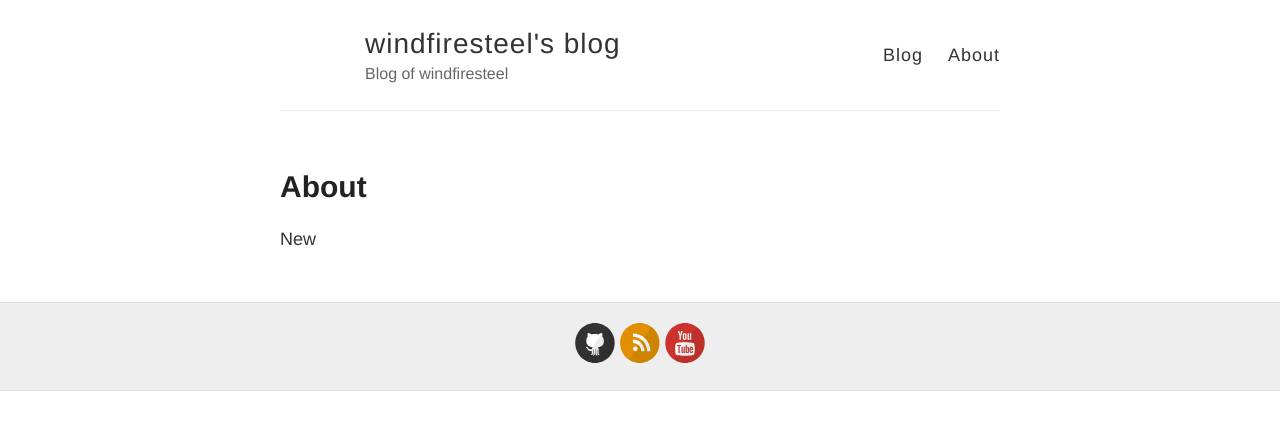
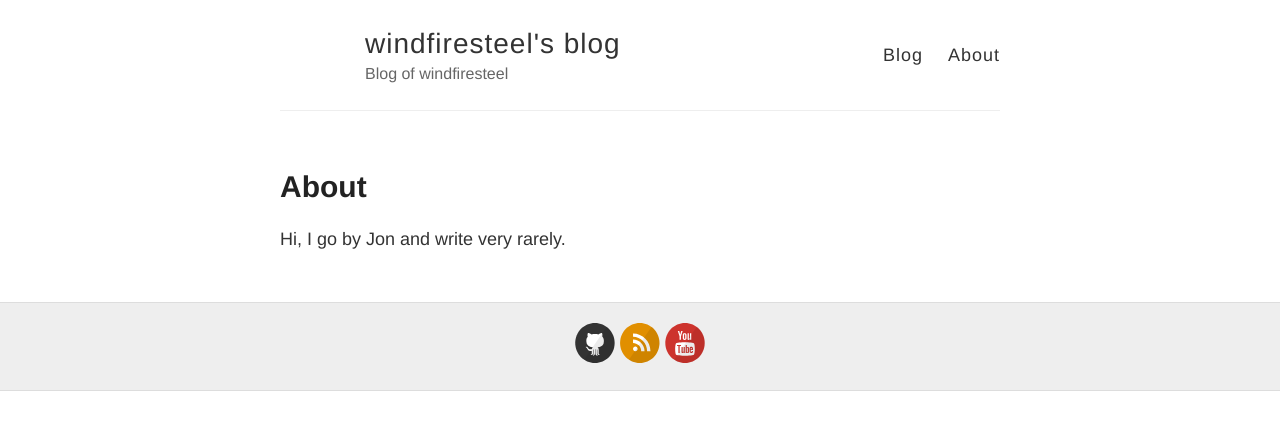
Before and after one commit to windfiresteel/windfiresteel.github.io, a Jekyll site: the page built from about.md, in a window 1280 px wide. Shown: the top 430 px of the page. Built offline with Jekyll 4.4.1, drawn with Linux system fonts in a browser that asks for light colours.

Commit message:
Update about.md

```diff
--- a/about.md
+++ b/about.md
@@ -4,4 +4,4 @@ title: About
 permalink: /about/
 ---
 
-New
+Hi, I go by Jon and write very rarely.
```
